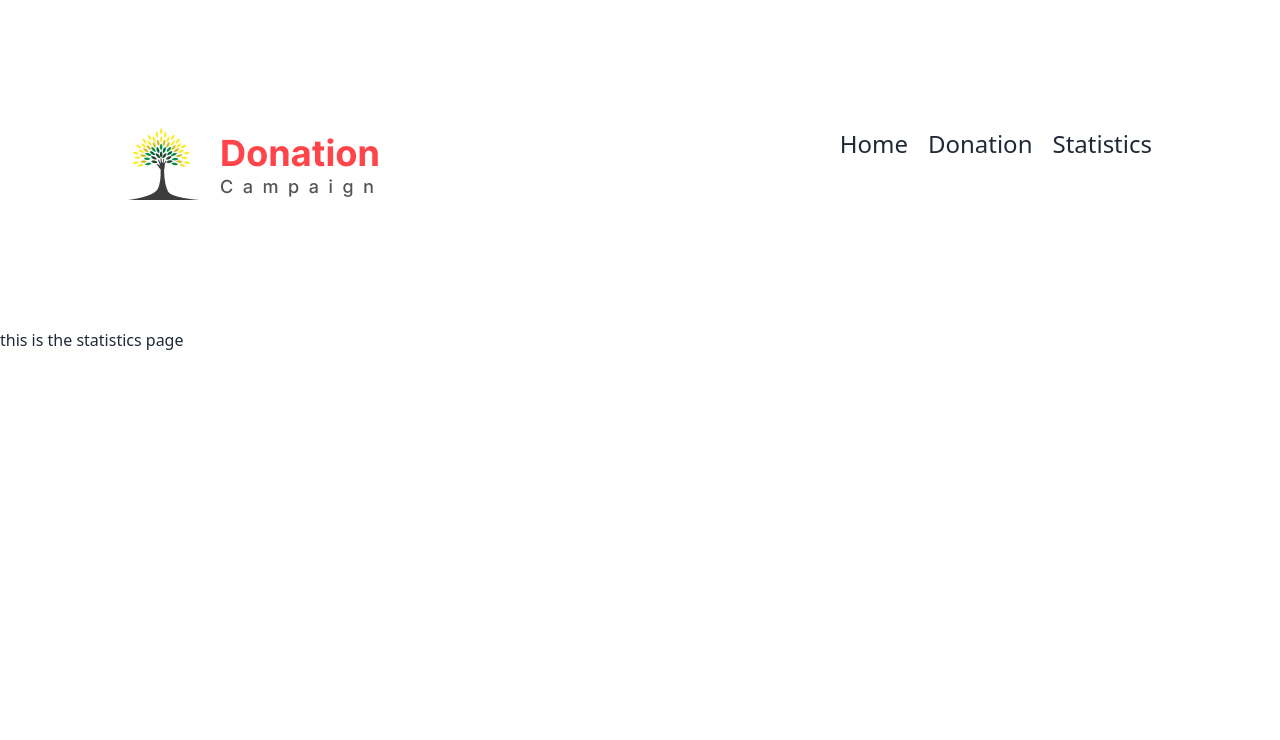
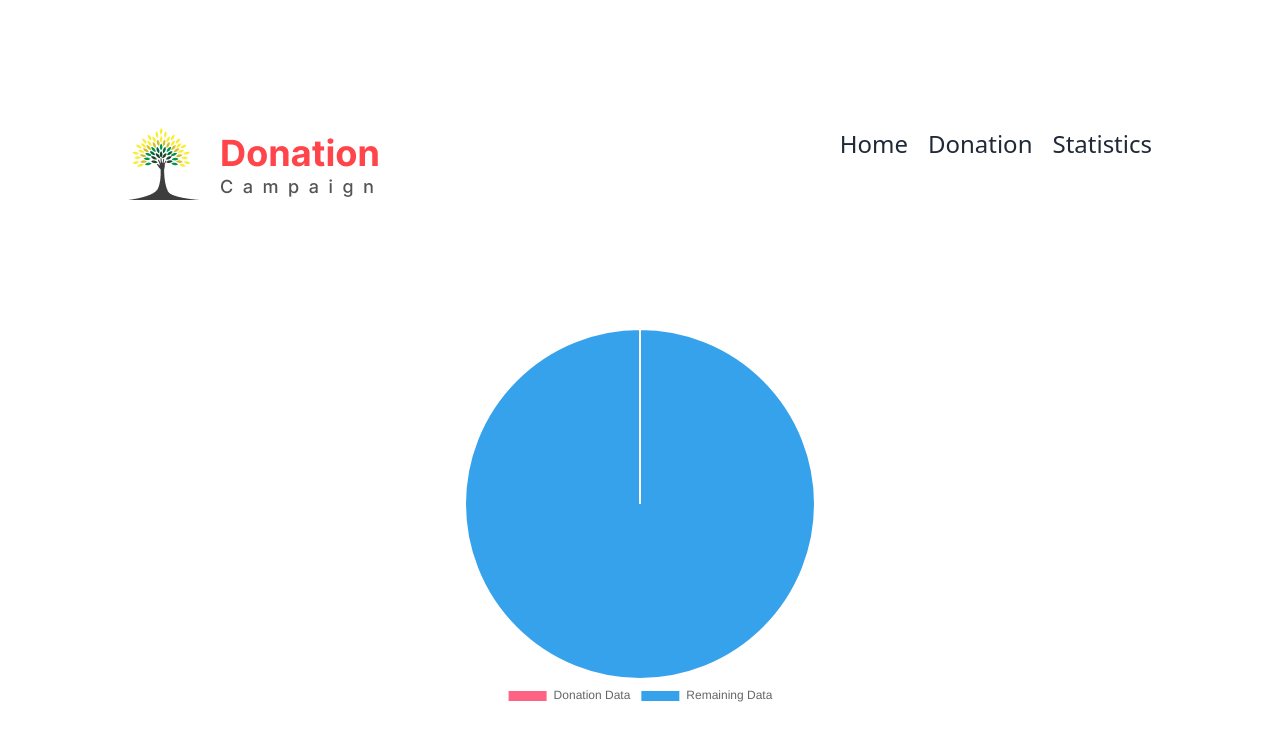
Before and after one commit to khansuhad/donation-campaign, a React (Vite) app: page /statistics in a window 1280 px wide. Shown: the top 740 px of the page. Built offline with nearby package versions, Linux system fonts and the light colour scheme.

Commit message:
added statisctic pages with piechart

```diff
--- a/package.json
+++ b/package.json
@@ -10,9 +10,11 @@
     "preview": "vite preview"
   },
   "dependencies": {
+    "chart.js": "^4.4.0",
     "localforage": "^1.10.0",
     "match-sorter": "^6.3.1",
     "react": "^18.2.0",
+    "react-chartjs-2": "^5.2.0",
     "react-dom": "^18.2.0",
     "react-router-dom": "^6.16.0",
     "sort-by": "^1.2.0"
--- a/src/components/Statistics/Statistics.jsx
+++ b/src/components/Statistics/Statistics.jsx
@@ -1,9 +1,61 @@
+import { Pie } from "react-chartjs-2";
+import { useEffect, useState } from "react";
+import {
+    Chart as ChartJS,
+    ArcElement,
+    Tooltip,
+    Legend
+} from 'chart.js'
+import { useLoaderData } from "react-router-dom";
 
+ChartJS.register(
+    ArcElement,
+    Tooltip,
+    Legend
+)
 
 const Statistics = () => {
+    const homeData = useLoaderData();
+    const totalHomeData = homeData.length;
+    const [donationCard, setDonationCard] = useState([]);
+   useEffect(()=>{
+        const donationItem = JSON.parse(localStorage.getItem('donation')) || [];
+        setDonationCard(donationItem);
+},[])
+     const  totalDonationData = donationCard.length ;
+    const  donationPercentage = ((totalDonationData / totalHomeData) * 100).toFixed(2);
+    const data = {
+        labels: ["Donation Data", "Remaining Data"],
+        datasets: [
+          {
+            data: [donationPercentage, 100 - donationPercentage ],
+            backgroundColor: ["#FF6384", "#36A2EB"],
+            hoverBackgroundColor: ["#FF6384", "#36A2EB"],
+          },
+        ],
+      };
+      const options = {
+        plugins: {
+          legend: {
+            display: true,
+            position: "bottom",
+          },
+          tooltip: {
+            callbacks: {
+              label: (context) => {
+                const label = context.label || "";
+                const value = context.parsed || 0;
+                return `${label}: ${value.toFixed(2)}%`;
+              },
+            },
+          },
+        },
+      };
+
     return (
-        <div>
-            <h1>this is  the statistics page</h1>
+        <div className="w-96 lg:w-[30%] flex justify-center items-center text-center mx-auto">
+
+        <Pie data={data} options={options}></Pie>
         </div>
     );
 };
--- a/src/main.jsx
+++ b/src/main.jsx
@@ -28,6 +28,7 @@ const router = createBrowserRouter([
       },
       {
         path:'/statistics',
+        loader:() => fetch('donation.json'),
         element:<Statistics></Statistics>
       },
       {
```
Also changed, not shown: src/components/Home/Home.jsx (+5 -11 lines), vite.config.js.timestamp-1695658238797-1c41db194c98e.mjs (added, +10 -0 lines), 1 other file (tests, documents, lock files or other folders).
